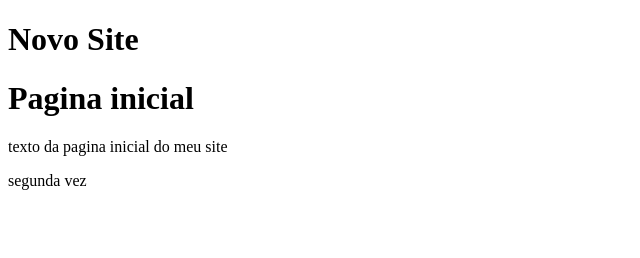
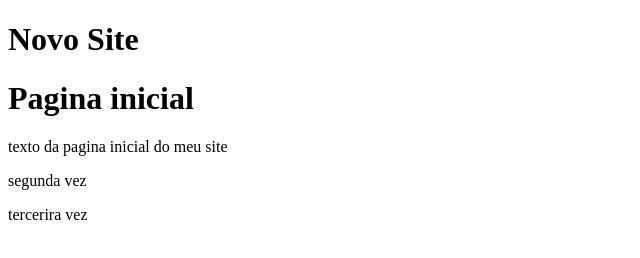
Before and after one commit to felipedosantos/atividadeBranch, a plain HTML site: page index.html in a window 1280 px wide. Shown: the full height of the page, 0-640 px from the left. Drawn offline with Linux system fonts and the light colour scheme.

Commit message:
ultimo commit

```diff
--- a/index.html
+++ b/index.html
@@ -12,5 +12,7 @@
     <p>texto da pagina inicial do meu site</p>
 
     <p>segunda vez</p>
+
+    <p>tercerira vez</p>
   </body>
 </html>
```
